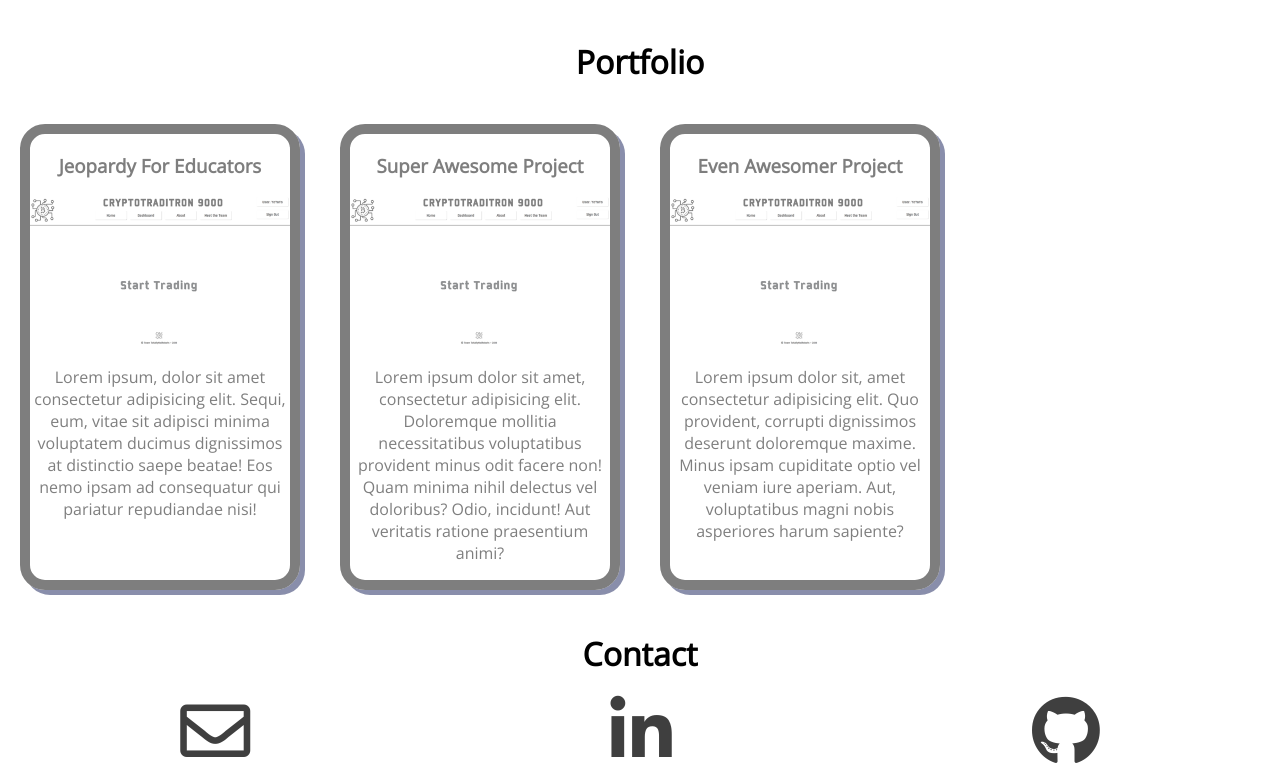
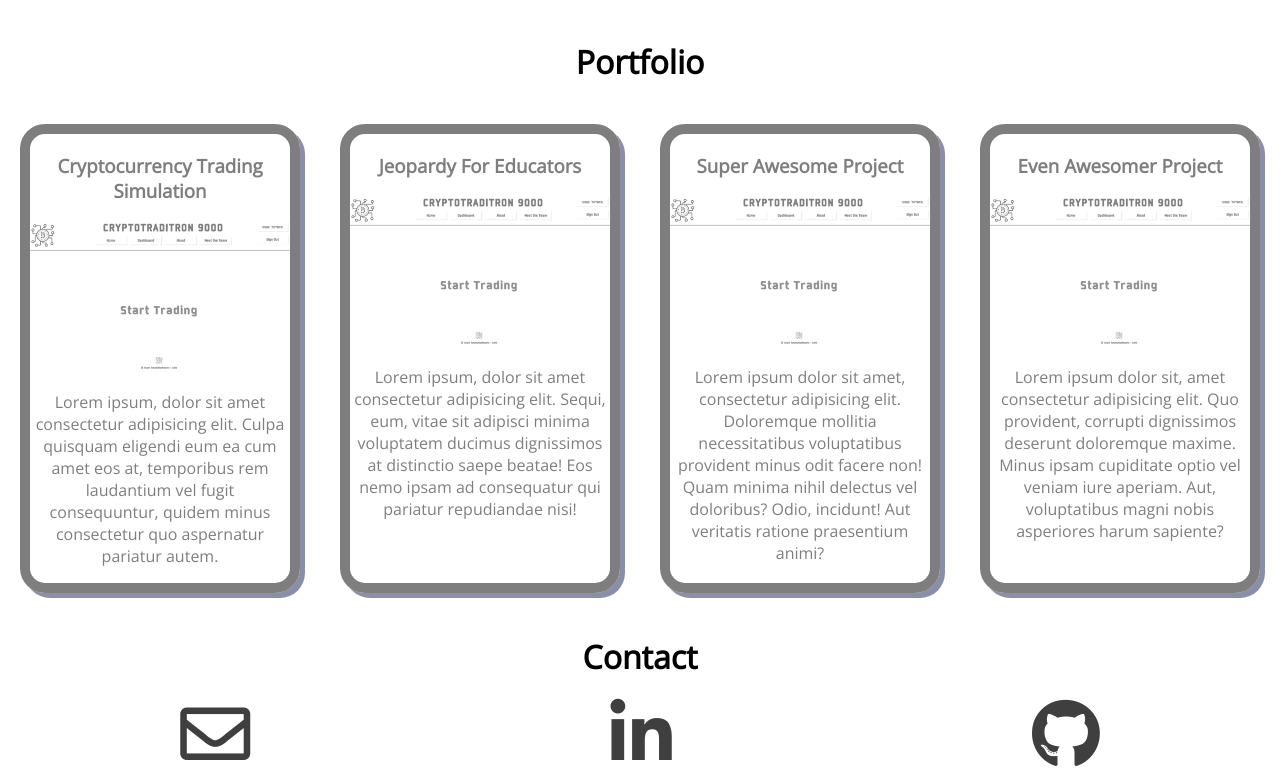
Before and after one commit to MikeBLambert/personal-site, a website: page index.html in a window 1280 px wide. Shown: the part 870-1639 px from the top of the page. Drawn offline with nearby package versions, Linux system fonts and the light colour scheme.

Commit message:
fadeIn function working for portfolio projects

```diff
--- a/css/main.css
+++ b/css/main.css
@@ -48,7 +48,7 @@ main {
             margin: 20px;
             box-shadow: 5px 5px #162059;
             border-radius: 25px;
-            opacity: 0.5;
+            /* opacity: 0.5; */
             &:hover {
                 opacity: 1;
             }
@@ -229,12 +229,36 @@ main {
 
 /* ANIMATIONS */
 
-@keyframes fade-in {
+/* @keyframes fade-in {
     0% { opacity: 0; }
-    100% { opacity: 1; }
+    100% { opacity: 0.5; }
+} */
+
+@keyframes fadeIn{
+    0% {
+        opacity:0;
+        transform:  translate(-1500px,0px)  ;
+    }
+    60% {
+        opacity:0.35;
+        transform:  translate(30px,0px)  ;
+    }
+    80% {
+        transform:  translate(-10px,0px);
+    }
+    100% {
+        opacity:0.5;
+        transform:  translate(0px,0px);
+    }
 }
 
-.fadeIn {
-    animation-name: fade-in;
-    animation-duration: 2s;
+.fade-in {
+    animation-name: fadeIn;
+    animation-duration: 1.5s;
+    display: block;
+    opacity: 0.5;
 }
+
+.display-none {
+    opacity: 0;
+}
--- a/index.html
+++ b/index.html
@@ -47,22 +47,22 @@
             <div id="about"><h1></h1></div>
             <div id="portfolio">
                 <h1>Portfolio</h1>
-                <div class="project">
+                <div class="project display-none">
                     <h3>Cryptocurrency Trading Simulation</h3>
                     <img src="./img/portfolio/crypto.png" alt="cryptocurrency trading simulator screenshot">
                     <p>Lorem ipsum, dolor sit amet consectetur adipisicing elit. Culpa quisquam eligendi eum ea cum amet eos at, temporibus rem laudantium vel fugit consequuntur, quidem minus consectetur quo aspernatur pariatur autem.</p>
                 </div>
-                <div class="project">
+                <div class="project display-none">
                     <h3>Jeopardy For Educators</h3>
                     <img src="./img/portfolio/crypto.png" alt="cryptocurrency trading simulator screenshot">
                     <p>Lorem ipsum, dolor sit amet consectetur adipisicing elit. Sequi, eum, vitae sit adipisci minima voluptatem ducimus dignissimos at distinctio saepe beatae! Eos nemo ipsam ad consequatur qui pariatur repudiandae nisi!</p>
                 </div>
-                <div class="project">
+                <div class="project display-none">
                         <h3>Super Awesome Project</h3>
                         <img src="./img/portfolio/crypto.png" alt="cryptocurrency trading simulator screenshot">
                         <p>Lorem ipsum dolor sit amet, consectetur adipisicing elit. Doloremque mollitia necessitatibus voluptatibus provident minus odit facere non! Quam minima nihil delectus vel doloribus? Odio, incidunt! Aut veritatis ratione praesentium animi?</p>
                 </div>
-                <div class="project">
+                <div class="project display-none">
                         <h3>Even Awesomer Project</h3>
                         <img src="./img/portfolio/crypto.png" alt="cryptocurrency trading simulator screenshot">
                         <p>Lorem ipsum dolor sit, amet consectetur adipisicing elit. Quo provident, corrupti dignissimos deserunt doloremque maxime. Minus ipsam cupiditate optio vel veniam iure aperiam. Aut, voluptatibus magni nobis asperiores harum sapiente?</p>
--- a/js/scripts.js
+++ b/js/scripts.js
@@ -1,10 +1,10 @@
-window.onscroll = function() {makeFixed(), fadeIn()};
 
-let header = document.getElementById('myHeader');
-let nav = document.getElementById('desktop-nav');
-let portfolio = document.getElementById('portfolio');
+const header = document.getElementById('myHeader');
+const nav = document.getElementById('desktop-nav');
 
-let project = document.getElementsByClassName('project')
+const portfolio = document.getElementById('portfolio');
+const projects = document.getElementsByClassName('project');
+
 
 function makeFixed() {
     if(window.pageYOffset >= header.offsetHeight) {
@@ -17,12 +17,16 @@ function makeFixed() {
     }
 }
 
-function fadeIn() {
-    if(window.pageYOffset >= nav.offsetHeight) {
-        project[0].style.animationName = 'fade-in';
-        project[0].style.animationDuration = '5s';
-    } else {
-        // console.log(project[0].style)
-        project[0].style.display = 'none';
+const fadeIn = function (parent, children) {
+    if(window.pageYOffset + window.innerHeight >= parent.offsetHeight) {
+        Array.from(children).forEach((child, index) => {
+            child.classList.add('fade-in');
+            child.classList.remove('display-none');
+        })
     }
 }
+
+window.onscroll = function() {
+    makeFixed(),
+    fadeIn(portfolio, projects)
+};
```
Also changed, not shown: build/css/main.css.
